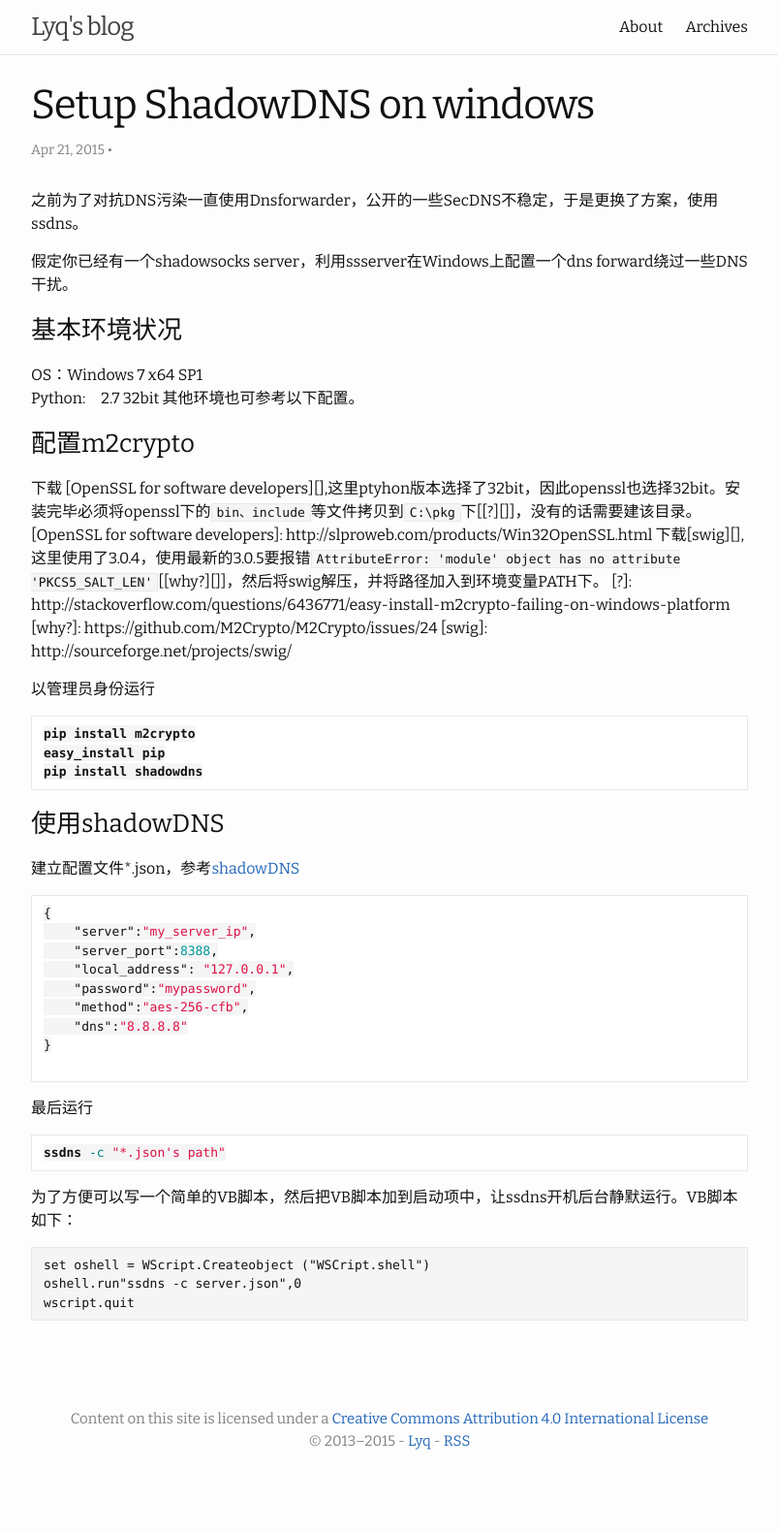
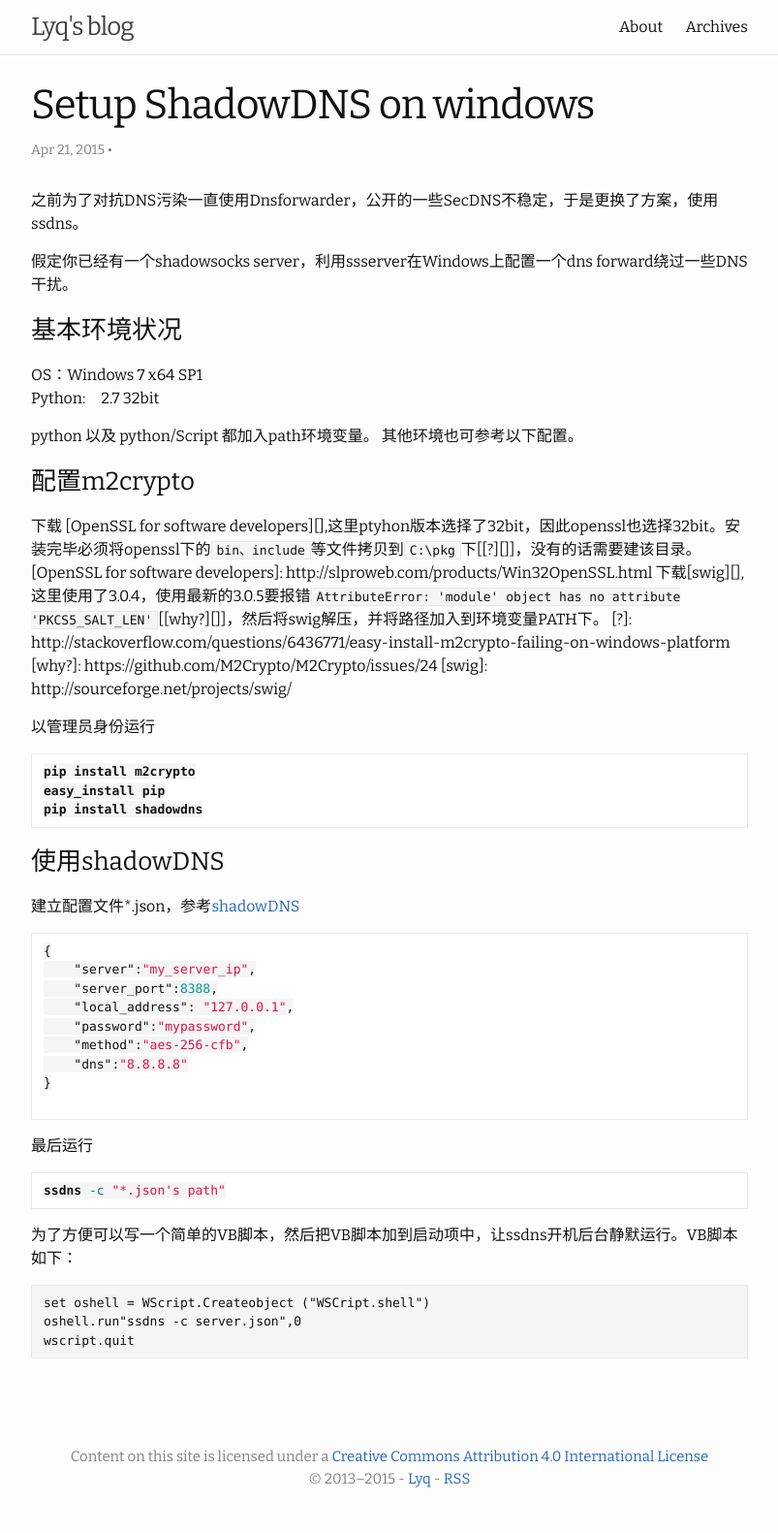
Before and after one commit to Lyq1st/blog, a Jekyll site: the page built from _posts/2015-04-21-setup-shadowdns-on-windows.markdown, in a window 1280 px wide. Shown: the whole page at 97% size, without its empty margins (238-1041 px from the left). Built offline with Jekyll 4.4.1, drawn with Linux system fonts in a browser that asks for light colours; Markdown is read by kramdown in place of the engine named in the settings; comment, search, counter and statistics services are not loaded; before the commit the page ends 1542 px from its top, so only the background shows below that.

Commit message:
supplement

```diff
--- a/_posts/2015-04-21-setup-shadowdns-on-windows.markdown
+++ b/_posts/2015-04-21-setup-shadowdns-on-windows.markdown
@@ -19,6 +19,8 @@ redirect_from: /p/20150421/
 
 
 OS：Windows 7 x64 SP1   <br/> Python:　2.7 32bit
+
+python 以及 python/Script 都加入path环境变量。
 其他环境也可参考以下配置。
 
 ###配置m2crypto
```
